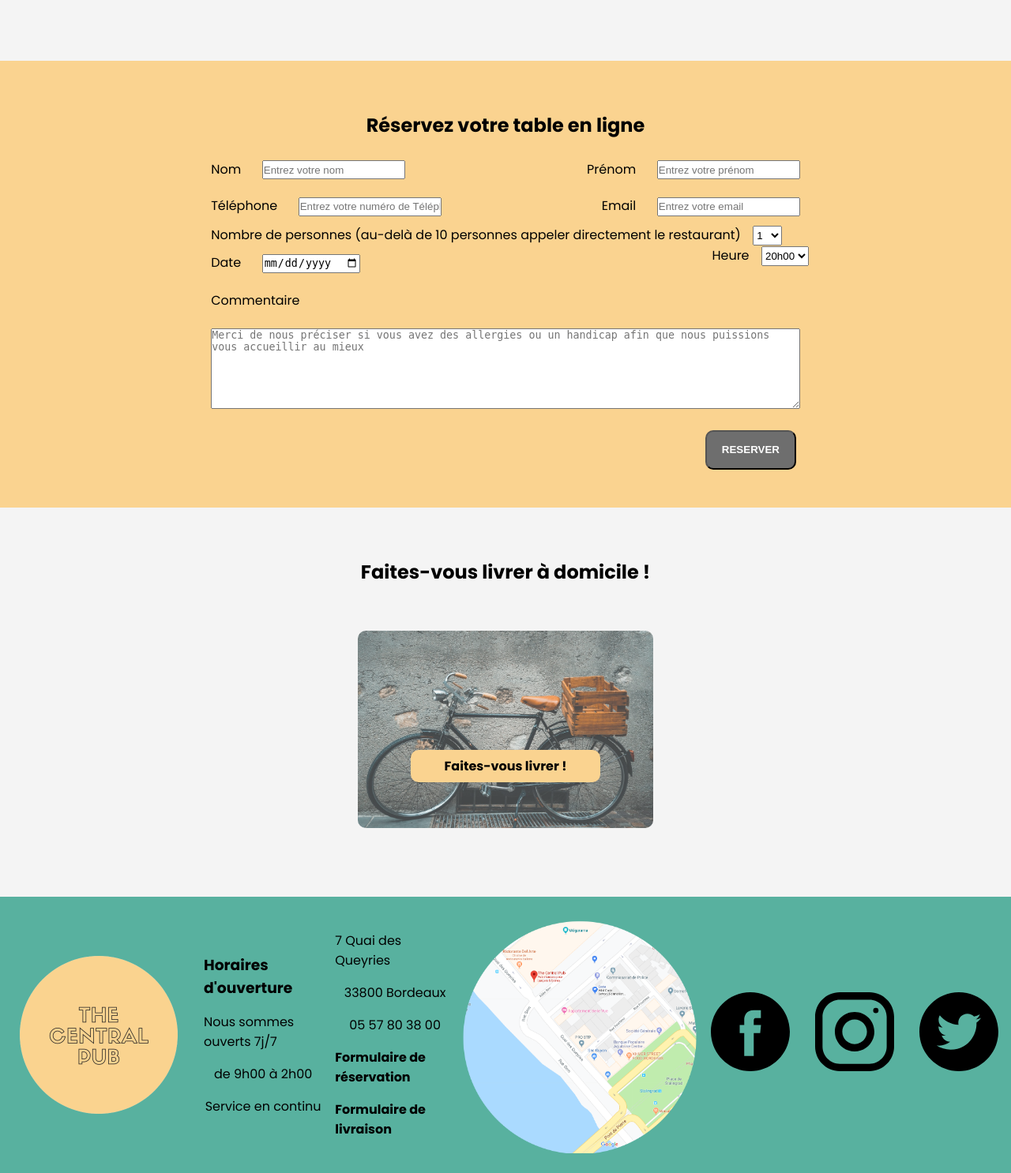
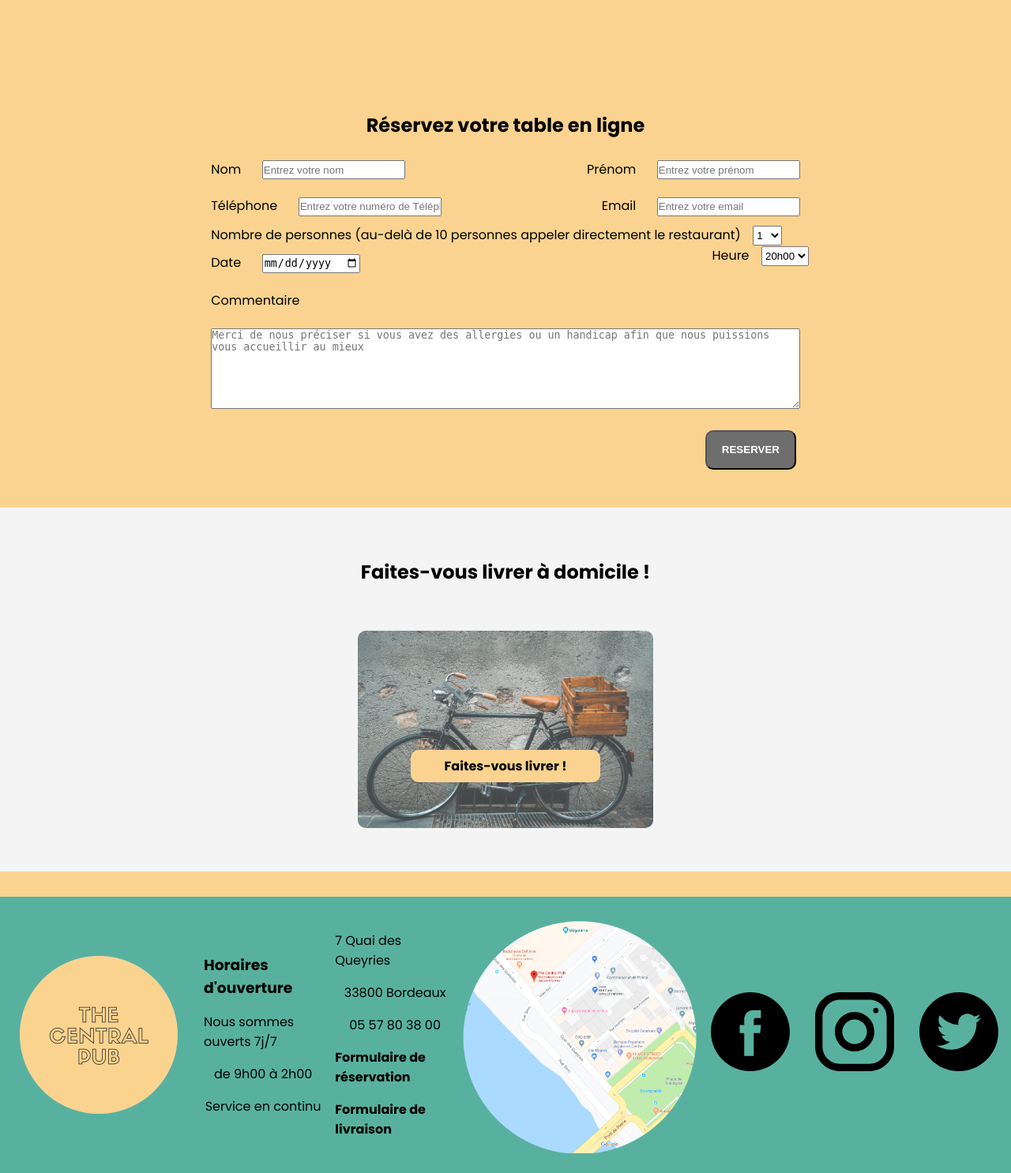
Before and after one commit to Bourricote/projet1_php, a PHP site: page / in a window 1280 px wide. Shown: the part 1986-3472 px from the top of the page at 79% size. Run offline with PHP 8.4, Linux system fonts and the light colour scheme.

Commit message:
Update end

```diff
--- a/index.php
+++ b/index.php
@@ -27,6 +27,7 @@
             <a href="./index.php#all-card">Carte</a>
             <a href="./index.php#booking">Réservation</a>
             <a href="./page2.html">Livraison</a>
+            <a href="./index.php#contact">Contact</a>
             <a href="javascript:void(0);" class="icon" onclick="burgerResponsive()">
                 <i class="fa fa-bars"></i>
             </a>
@@ -167,7 +168,7 @@
 
 
 <!-- Footer: Anne   -------------------------------------------------->
-    <footer>
+    <footer id="contact">
         <div class="div_img_footer">
             <img src="Images/logo.png" alt="logo Central Pub" id="logo_footer"/>
         </div>
--- a/page2.html
+++ b/page2.html
@@ -28,6 +28,7 @@
                 <a href="./index.php#all-card">Carte</a>
                 <a href="./index.php#booking">Réservation</a>
                 <a href="./page2.html">Livraison</a>
+                <a href="./index.php#contact">Contact</a>
                 <a href="javascript:void(0);" class="icon" onclick="burgerResponsive()">
                     <i class="fa fa-bars"></i>
                 </a>
@@ -111,7 +112,7 @@
             </form>
 
         </section>
-        <footer>
+        <footer id="contact">
             <div class="div_img_footer">
                 <img src="Images/logo.png" alt="logo Central Pub" id="logo_footer"/>
             </div>
--- a/style.css
+++ b/style.css
@@ -4,7 +4,7 @@
 /* set font for body */
 body{
     font-family: 'Poppins', sans-serif;
-    background-color:#F4F4F4;
+    background-color:#fad390;
 }
 /* reset settings */
 *{
```
